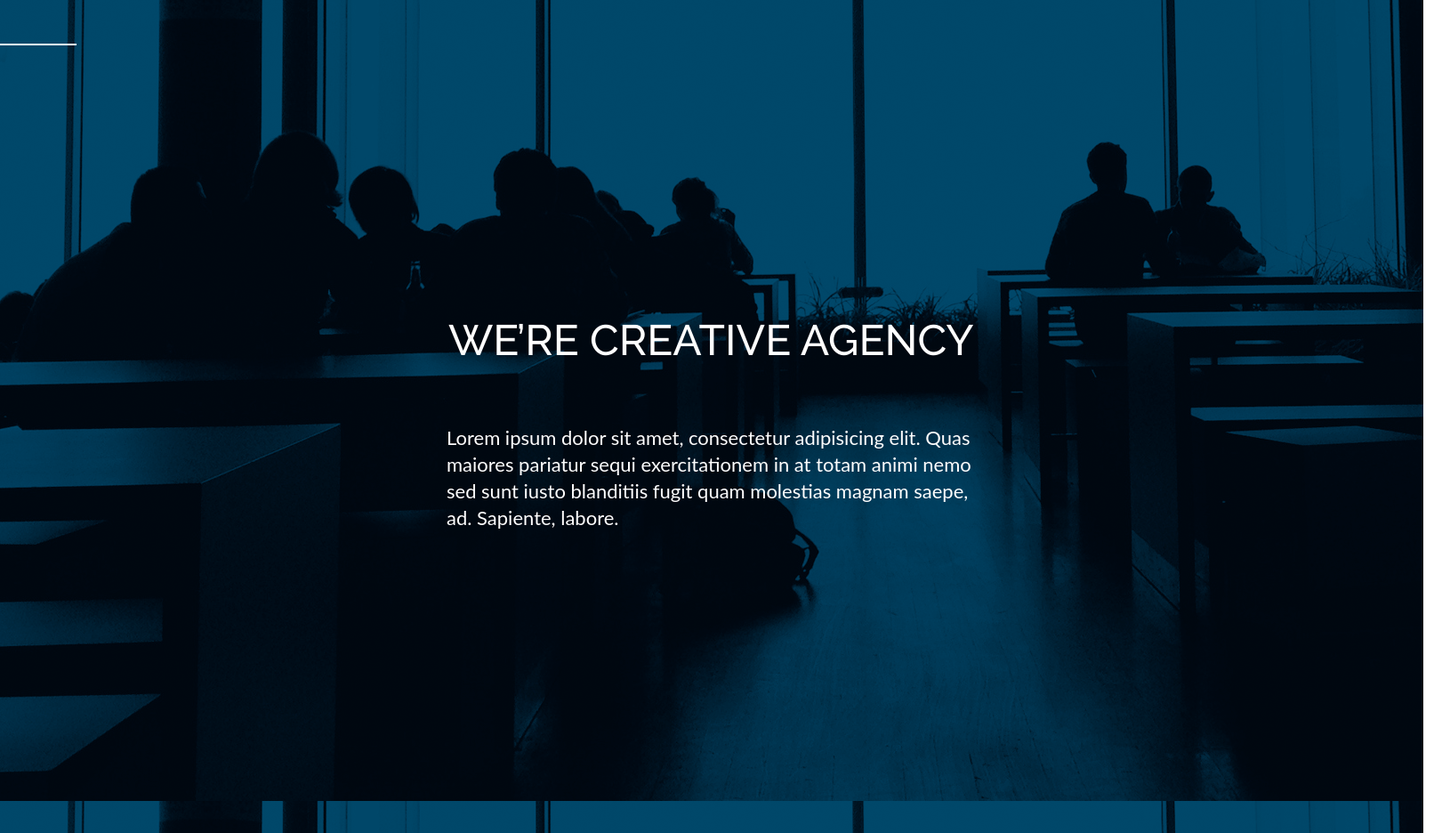
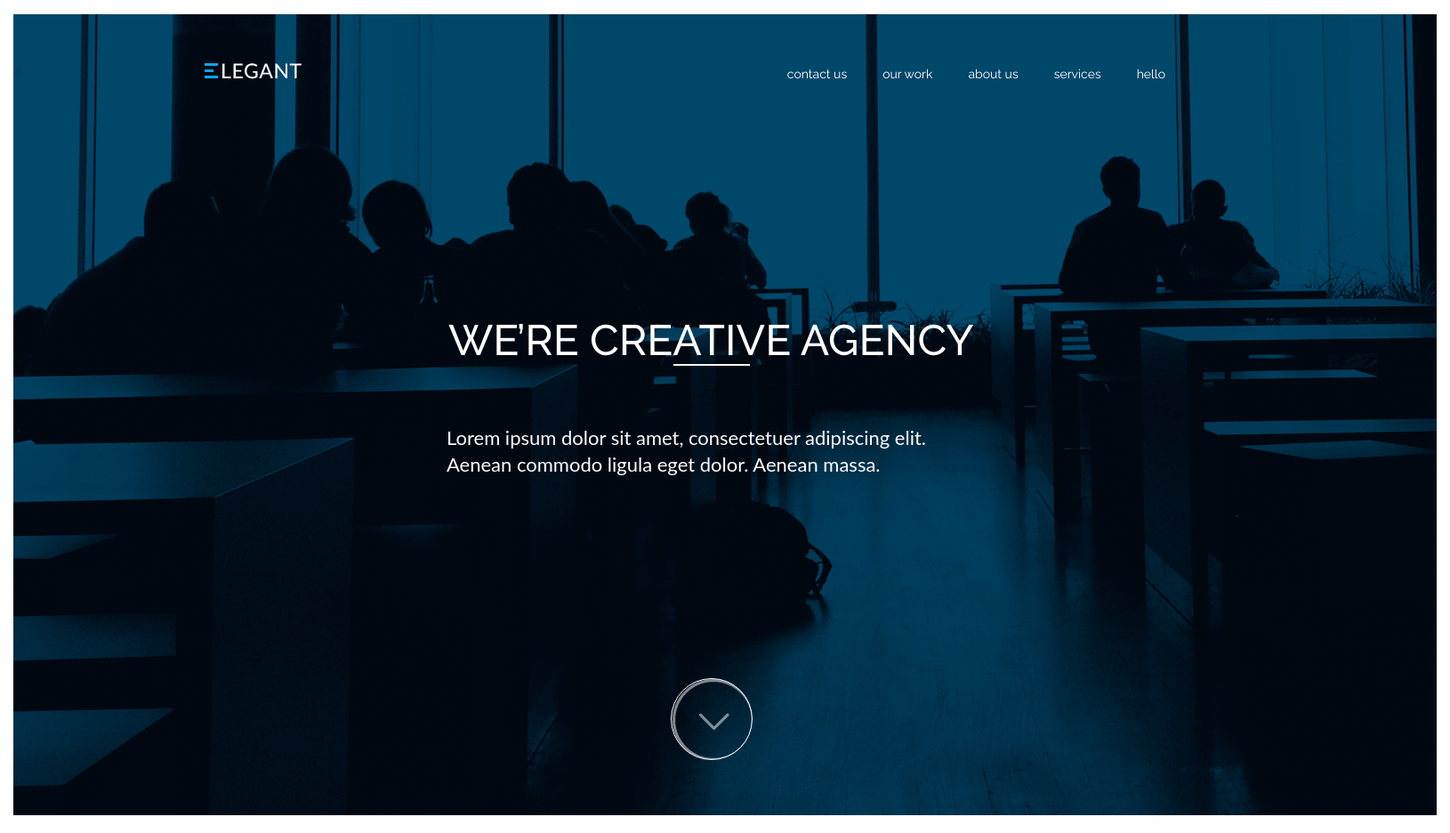
Before and after one commit to dada2003/exam, a plain HTML site: page index.html in a window 1280 px wide. Shown: the whole page at 89% size, 1630 px wide, since content can reach past the window. Drawn offline with Linux system fonts and the light colour scheme.

Commit message:
header almous complete

```diff
--- a/css/main.css
+++ b/css/main.css
@@ -6,14 +6,55 @@ body {
 
 .container {
     width: 1600px;
+    max-width: 1600px;
+    margin: 0 auto;
+    padding-left: 15px;
+    padding-right: 15px;
+}
+
+.container:after {
+    content: '';
+    display: table;
+    clear: both;
+}
+
+clearfix {
+    content: '';
+    display: table;
+    clear: both;
 }
 
 .header {
+    background-image: url("/img/hero-img.png");
     width: 1600px;
     height: 900px;
-    padding-top: 36px;
-    background-image: url("../img/hero-img.png");
+}
+
+.header__head {
     position: relative;
+}
+
+.header__logo {
+    position: absolute;
+    left: 215px;
+    top: 55px;
+}
+.header__menu-menu{
+    margin-right: 285px;
+}
+.header__menu-menu li {
+    float: right;
+    right: 285px;
+    padding-top: 57px;
+
+}
+
+.header__menu-menu li a {
+    margin: 20px;
+    font-size: 14px;
+    text-decoration: none;
+    color: white;
+
 }
 
 h1 {
@@ -32,7 +73,7 @@ h1 {
     right: 500px;
 }
 
-.line {
+.header__line {
     width: 86px;
     height: 2px;
     background-color: #ffffff;
@@ -43,7 +84,7 @@ h1 {
     right: 757px;
 }
 
-.lor {
+.header__lor {
     width: 596px;
     height: 50px;
     color: #fffefe;
@@ -55,3 +96,23 @@ h1 {
     top: 455px;
     left: 502px;
 }
+
+.header__logo {
+    align-self: flex-start;
+}
+
+.header__menu-menu li {
+    list-style: none;
+}
+.header__btn input{
+    height: 92px;
+    width: 92px;
+    border: 1px solid white;
+    border-radius: 50%;
+    position: absolute;
+    top: 762px;
+    left:754px;
+    bottom: 46px;
+    background-color: transparent;
+    background-image: url(/img/right-arrow-circular-button--attribute-as-robin-kylander-from-flaticon-com.png)
+}
--- a/index.html
+++ b/index.html
@@ -15,14 +15,32 @@
     <link href="https://fonts.googleapis.com/css?family=Raleway:400,500,700,900i" rel="stylesheet">
     <script src="js/vendor/modernizr-2.8.3.min.js"></script>
 </head>
+
 <body>
     <div class="container">
         <header>
             <div class="header">
+                <div class="header__head clearfix">
+                    <div class="header__logo">
+                        <img src="/img/logo.png" alt="logo">
+                    </div>
+                    <div class="header__menu">
+                        <ul class="header__menu-menu">
+                            <li><a href="#">hello</a></li>
+                            <li><a href="#">services</a></li>
+                            <li><a href="#">about us</a></li>
+                            <li><a href="#">our work</a></li>
+                            <li><a href="#">contact us</a></li>
+                        </ul>
+                    </div>
+                </div>
                 <h1>we’re creative agency</h1>
-                <img src="/img/shape-1.png" alt="line">
-                <div class="lor">
-                    <p>Lorem ipsum dolor sit amet, consectetur adipisicing elit. Quas maiores pariatur sequi exercitationem in at totam animi nemo sed sunt iusto blanditiis fugit quam molestias magnam saepe, ad. Sapiente, labore.</p>
+                <img class="line header__line" src="/img/shape-1.png" alt="line">
+                <div class="header__lor">
+                    <p>Lorem ipsum dolor sit amet, consectetuer adipiscing elit. Aenean commodo ligula eget dolor. Aenean massa.</p>
+                </div>
+                <div class="header__btn">
+                    <input type="button" src="">
                 </div>
             </div>
         </header>
```
Also changed, not shown: img/logo.png (added), img/right-arrow-circular-button--attribute-as-robin-kylander-from-flaticon-com.png (added). Lines whose indentation alone changed are shown as unchanged.
